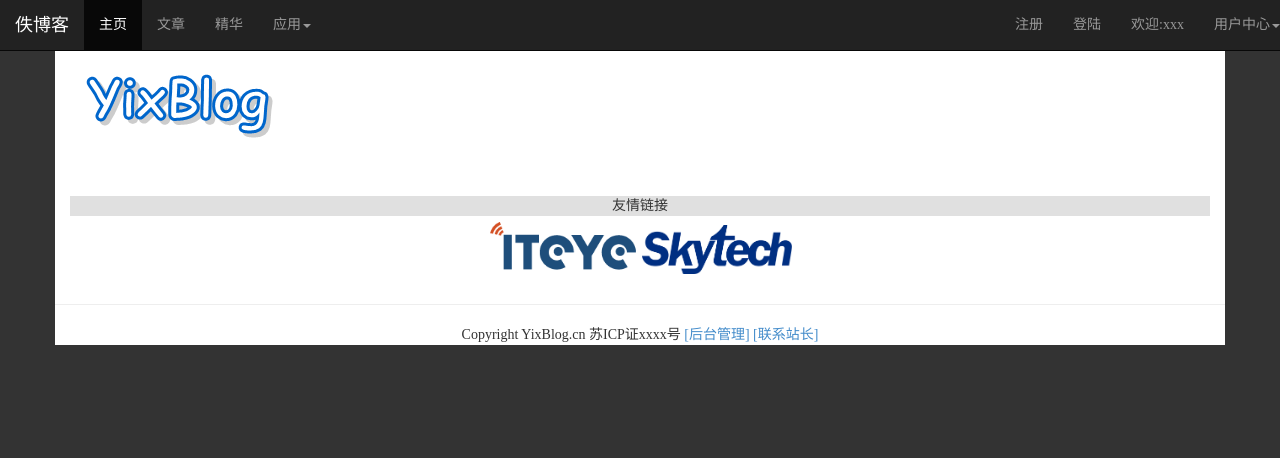
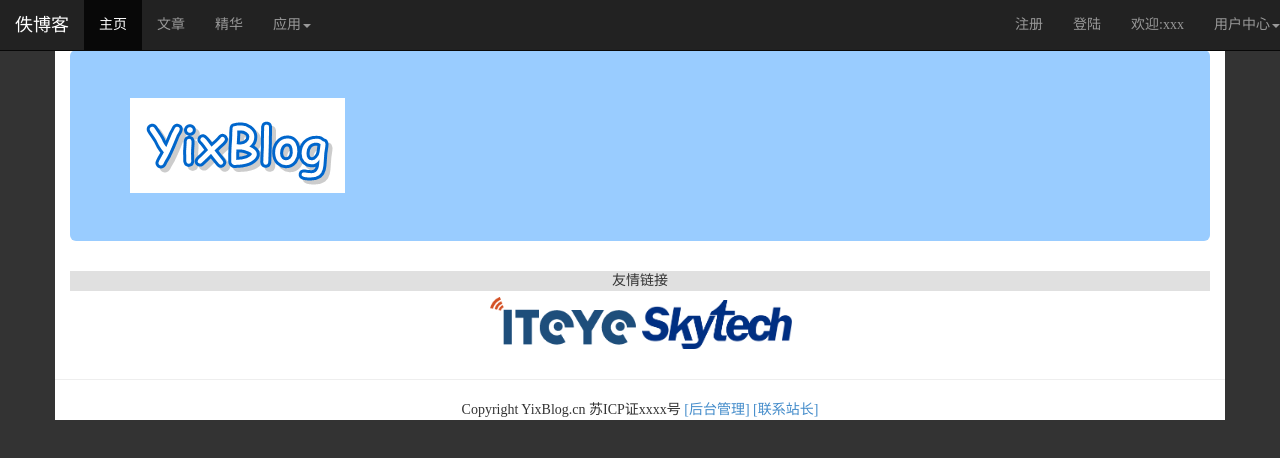
Before and after one commit to yixblog/yixblog-ui, a plain HTML site: page index.html in a window 1280 px wide. Drawn offline with Linux system fonts and the light colour scheme.

Commit message:
index header style change

```diff
--- a/index.html
+++ b/index.html
@@ -65,10 +65,8 @@
     </div>
 </div>
 <div class="container">
-    <div class="row">
-        <div class="col-md-12">
-            <img alt="215x95" src="resources/images/logo.png" class="logo"/>
-        </div>
+    <div class="jumbotron index-header">
+            <img alt="215x95" src="resources/images/logo.png"/>
     </div>
     <div class="row"></div>
     <div class="row">
--- a/resources/css/index.css
+++ b/resources/css/index.css
@@ -12,11 +12,10 @@ body{
 .container{
     background: #fff;
 }
-
-.logo {
-    margin: 50px 0;
+.index-header{
+    margin-top: 50px;
+    background: #99ccff;
 }
-
 .list-group-hover > .list-group-item {
     color: #555555;
 }
```
